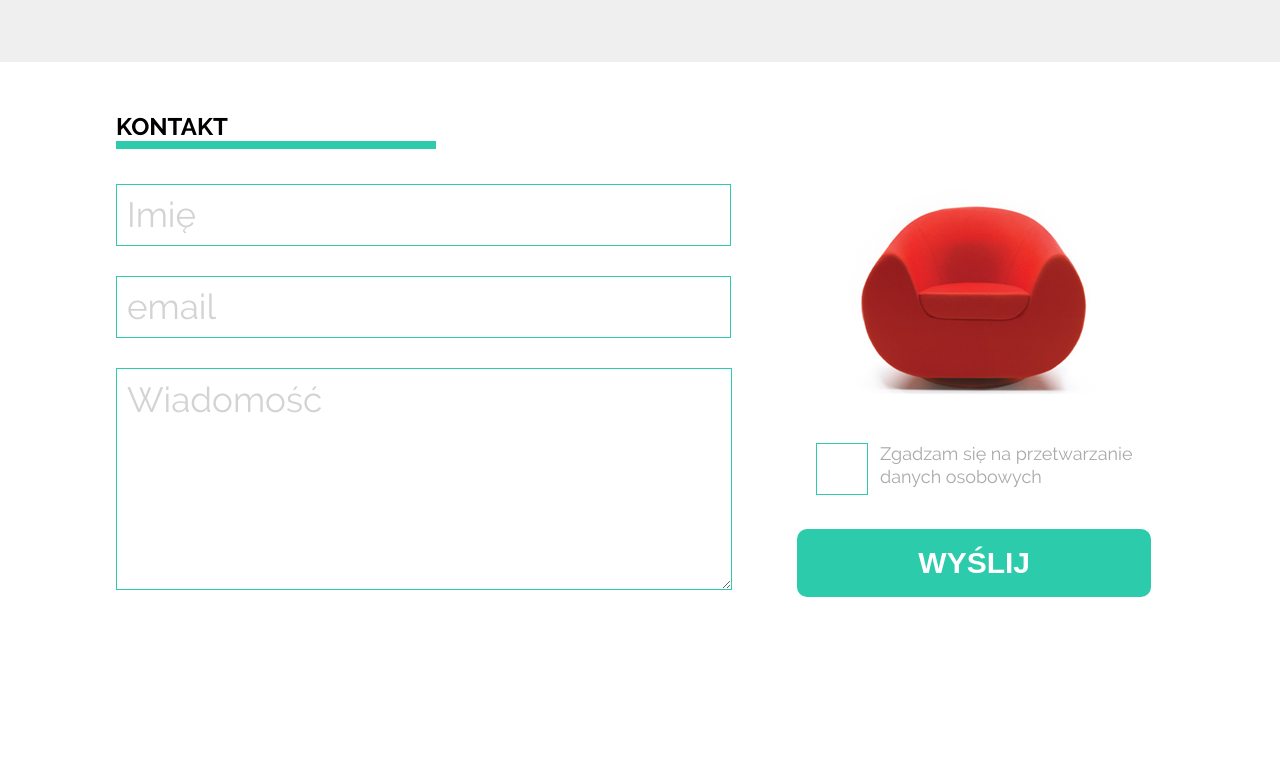
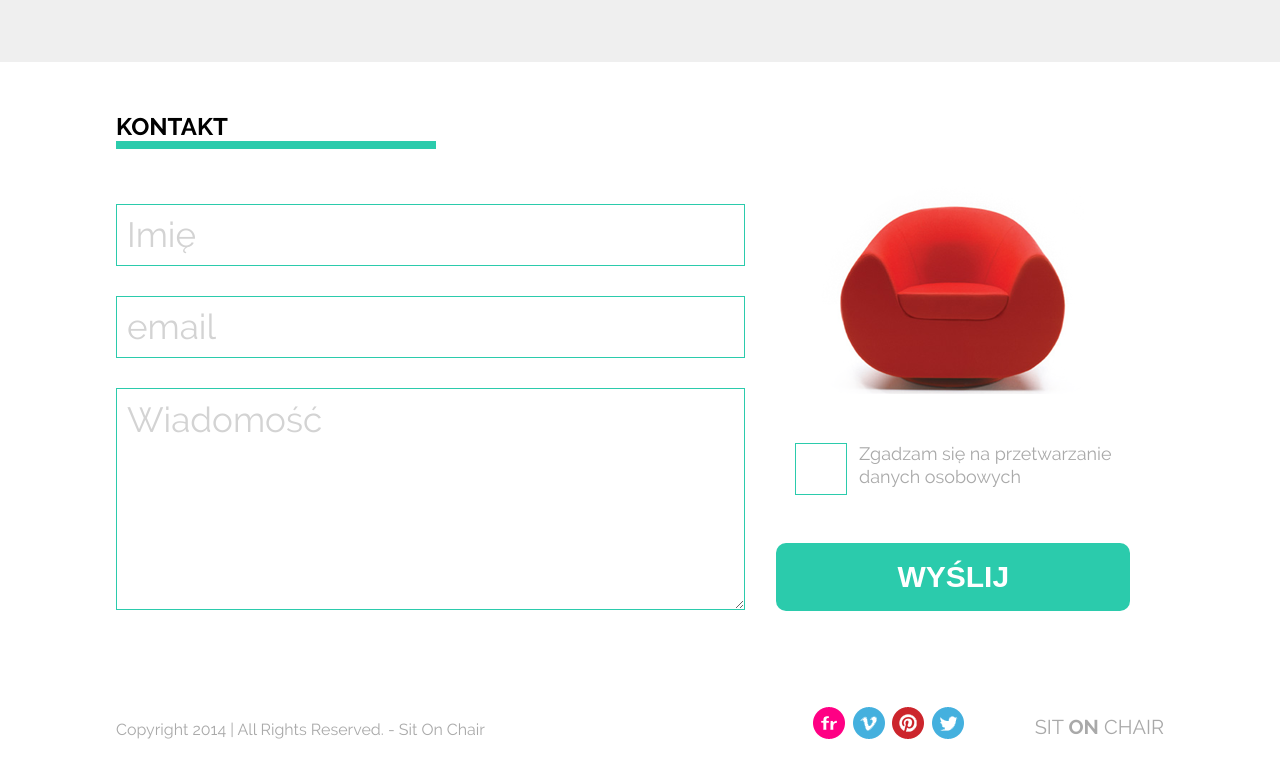
Before and after one commit to dorota-buraczynska/layout-exercise, a plain HTML site: page index.html in a window 1280 px wide. Shown: the part 1587-2361 px from the top of the page. Before the commit the page ends 2207 px from the top, so only its background shows below. Drawn offline with Linux system fonts and the light colour scheme.

Commit message:
add last section - footer

```diff
--- a/css/style.css
+++ b/css/style.css
@@ -87,7 +87,6 @@ header {
     color: white;
     padding-top: 12px;
     padding-bottom: 12px;
-
     font-size: 15px;
 }
 
@@ -98,7 +97,6 @@ header {
 
 .header-menu {
     list-style-type: none;
-    /*overflow: hidden;*/
     float: right;
 }
 
@@ -107,14 +105,11 @@ header {
 }
 
 .header-menu li>a {
+    text-align: center;
     text-decoration: none;
     color: white;
     padding: 11px 25px;
     font-weight: bold;
-}
-
-.header-menu li>a:last-child {
-    padding-right: 0;
 }
 
 .header-menu li a:hover, .dropdown:hover .dropbtn {
@@ -408,15 +403,20 @@ header {
 }
 
 /*contact*/
+.contact {
+    padding-bottom: 65px;
+}
+
 .form-details {
     display: inline-block;
-    width: 64%;
+    width: 60%;
     vertical-align: top;
+    margin-top: 20px;
 }
 
 .form-accept {
     display: inline-block;
-    width: 35%;
+    width: 39%;
     vertical-align: top;
     text-align: center;
 }
@@ -427,6 +427,7 @@ header {
     padding: 10px;
     margin-bottom: 30px;
     font-size: 35px;
+    width: 100%;
 }
 
 #personal-details textarea {
@@ -449,6 +450,7 @@ header {
     height: 40px;
     width: 40px;
     margin-right: 20px;
+    margin-bottom: 20px;
 }
 
 input[type=checkbox]:after {
@@ -495,3 +497,23 @@ input[type=checkbox]:checked:after {
 #accept span {
     display: block;
 }
+
+/*footer*/
+#copyright {
+    float: left;
+    padding-top: 15px;
+    color: darkgrey;
+}
+
+.social-links {
+    float: right;
+    margin-bottom: 30px;
+}
+
+.footer-logo {
+    float: right;
+    padding-top: 10px;
+    color: darkgrey;
+    font-size: 20px;
+    margin-left: 70px;
+}
--- a/index.html
+++ b/index.html
@@ -139,9 +139,9 @@
         </div>
         <div class="form-details">
             <form id="personal-details">
-                <input type="text" placeholder="Imię" size="27">
-                <input type="email" placeholder="email" size="27">
-                <textarea name="message" placeholder="Wiadomość" rows="5" cols="28"></textarea>
+                <input type="text" placeholder="Imię">
+                <input type="email" placeholder="email">
+                <textarea name="message" placeholder="Wiadomość" rows="5"></textarea>
             </form>
         </div>
         <div class="form-accept">
@@ -156,5 +156,18 @@
         </div>
     </div>
 </section>
+
+<footer>
+    <div class="container">
+        <p id="copyright">Copyright 2014 | All Rights Reserved. - Sit On Chair</p>
+        <div class="footer-logo">SIT <strong>ON</strong> CHAIR</div>
+        <div class="social-links">
+            <a href="https://www.flickr.com/" target="_blank" class="link"><img src="images/flickr.png" alt="flickr" class="link-img"></a>
+            <a href="https://www.vimeo.com/" target="_blank" class="link"><img src="images/vimeo.png" alt="vimeo" class="link-img"></a>
+            <a href="https://www.pintrest.com/" target="_blank" class="link"><img src="images/pinterest.png" alt="pintrest" class="link-img"></a>
+            <a href="https://www.twitter.com/" target="_blank" class="link"><img src="images/twitter.png" alt="twitter" class="link-img"></a>
+        </div>
+    </div>
+</footer>
 </body>
 </html>
```
Lines whose indentation alone changed are shown as unchanged.
